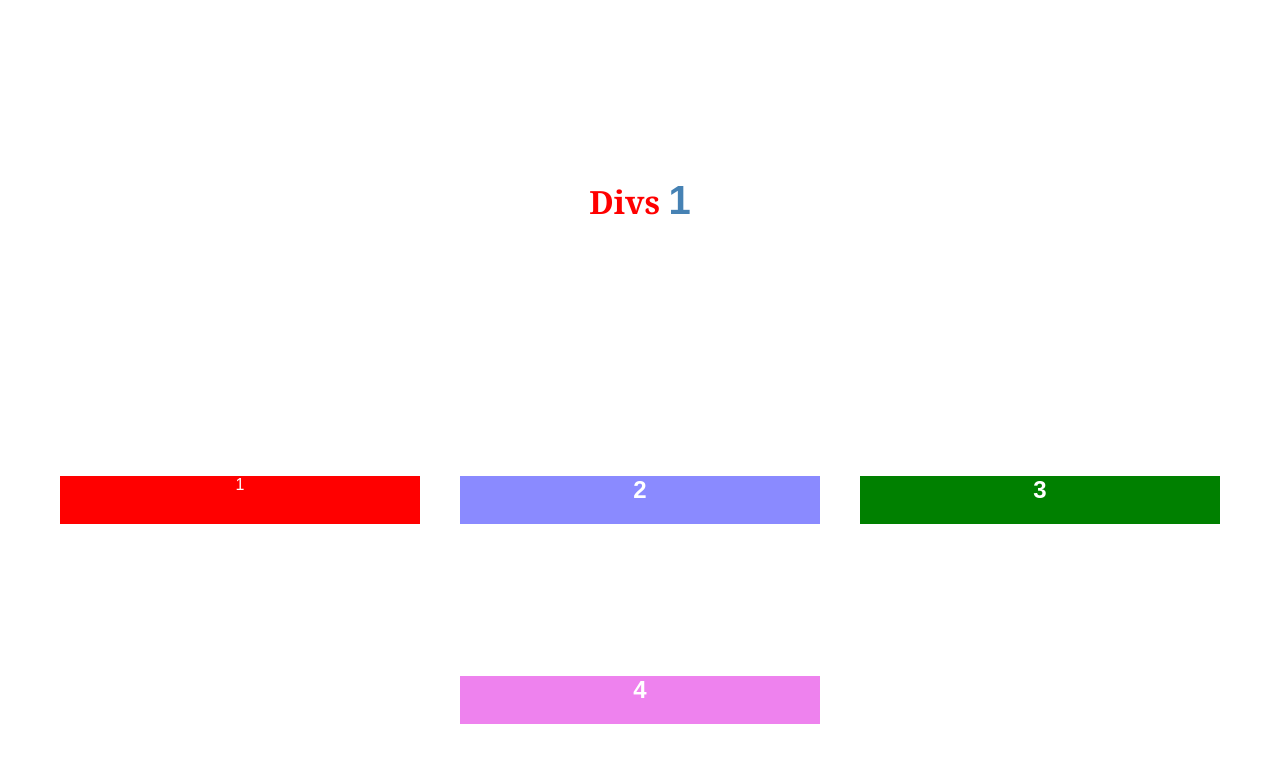
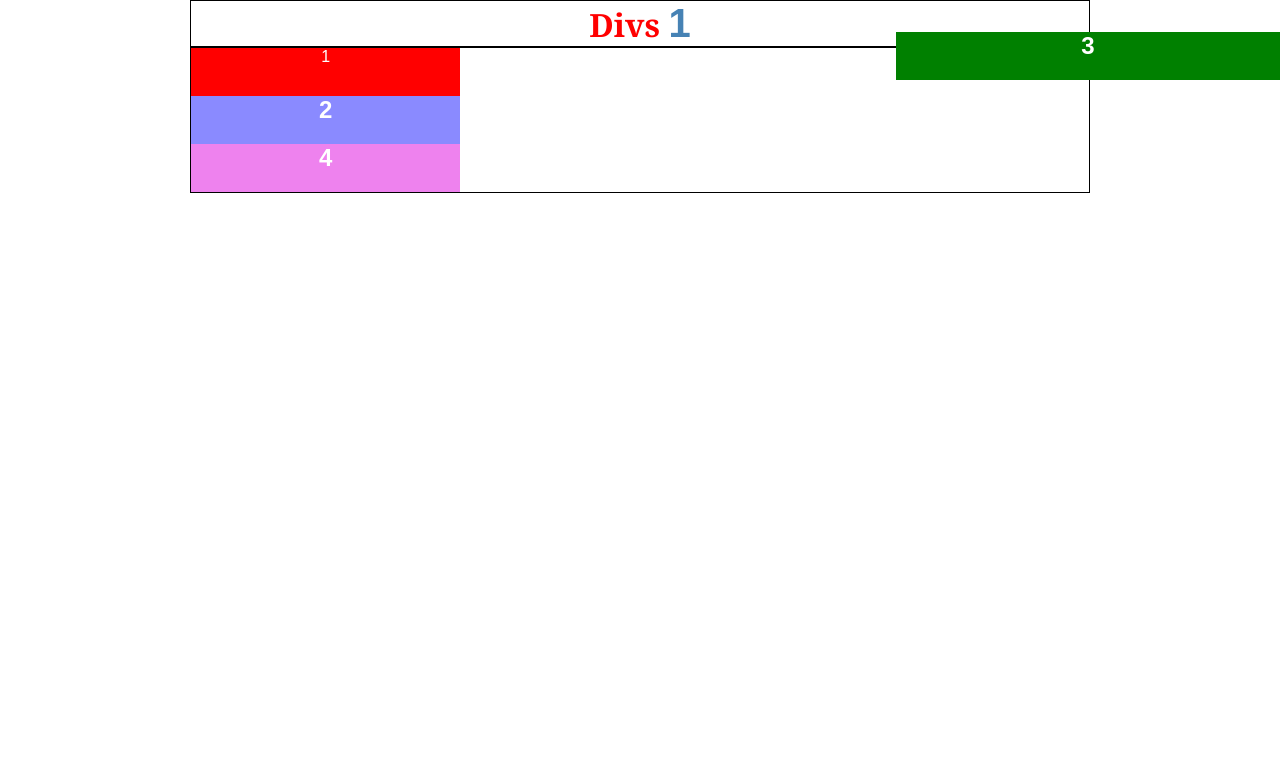
Before and after one commit to DaguraBCN/UF1841_HTM-CSS_2, a plain HTML site: page index.html in a window 1280 px wide. Drawn offline with Linux system fonts and the light colour scheme.

Commit message:
segunda subida

```diff
--- a/css/styles.css
+++ b/css/styles.css
@@ -31,10 +31,16 @@ h1 {
     /*border: 4px dotted black; /*se hace mejor de esta manera, todo en una línea*/
     /*border-top: 8px solid blue;
     padding: 20px; */
+    position: sticky;
+    top: 0;
+    right: 0;
   }
 
   #verde {
     background-color: green;
+    position: absolute;
+    top: 2rem;
+    right: 0;
   }
 
   .div-props {
@@ -43,6 +49,7 @@ h1 {
     text-align: center;
     width: 30%;
     background-color: violet;
+    margin: 0;
   }
 
   .span-h1{
@@ -52,10 +59,15 @@ h1 {
 
   body > div{
     margin: 0 auto;
-    width: 1200px;
-    display: flex;
-    flex-wrap: wrap;
-    justify-content: space-around; /*alineación horizomtal*/
-    align-items: center; /*alineación de los item centrados*/
-    height: 400px;
+    width: 900px;
+    /* display: flex;
+    flex-wrap: wrap; */
+    /*justify-content: space-around; /*alineación horizomtal*/
+    /*align-items: center; /*alineación de los item centrados*/
+    /*height: 400px;*/
+    border: 1px solid black;
   }
+
+  /*#div3{
+
+  }/*
```
